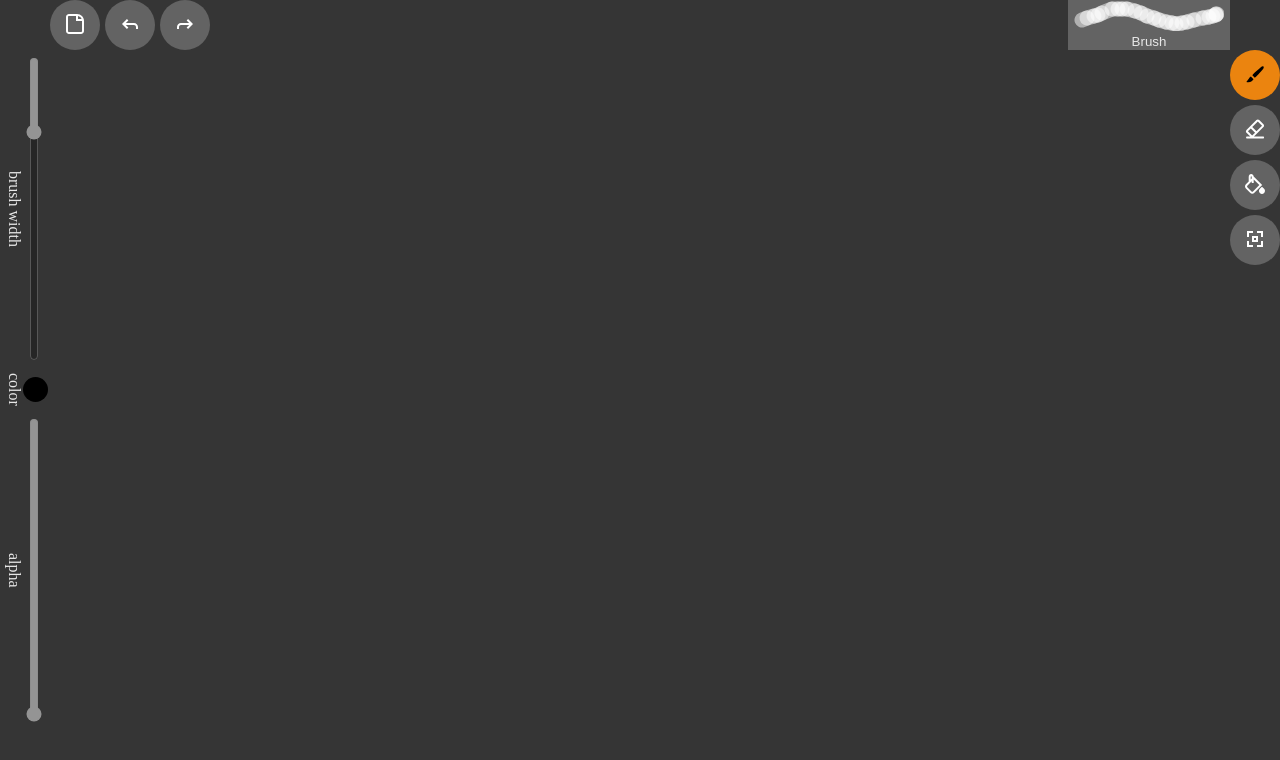
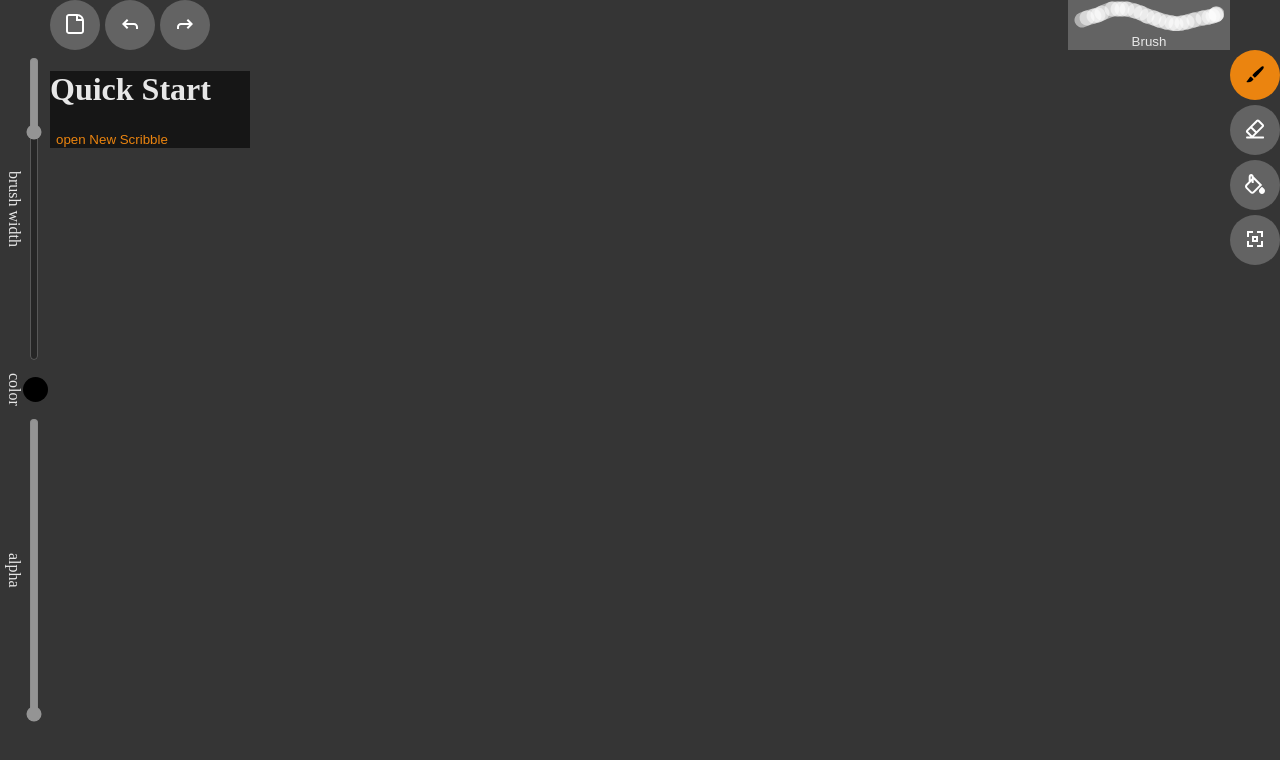
Before and after one commit to JuanLPalacios/Scribbles, a React (Create React App) app: page / in a window 1280 px wide. Shown: the top 760 px of the page. Built offline with nearby package versions, Linux system fonts and the light colour scheme.

Commit message:
Add quick start card place holder and fast create new scribble action

```diff
--- a/src/abstracts/Brush.tsx
+++ b/src/abstracts/Brush.tsx
@@ -20,7 +20,7 @@ export default abstract class Brush {
     toJSON():string{
         return JSON.stringify(this.toObj());
     }
-    abstract toObj():object
+    abstract toObj():any
     static formJson(json:string):Brush {
         return this.formObj(JSON.parse(json));
     }
--- a/src/components/Canvas.tsx
+++ b/src/components/Canvas.tsx
@@ -5,6 +5,7 @@ import { MenuContext } from '../contexts/MenuOptions';
 import Layer from './Layer';
 import { EditorContext } from '../contexts/DrawingState';
 import { CanvasEvent } from '../types/CanvasEvent';
+import { QuickStart } from './QuickStart';
 
 export const CanvasContext = createContext({});
 
@@ -243,7 +244,9 @@ function Canvas() {
                 onPointerLeave={pointermoveHandler}
                 onWheel={wheelHandler}
             >
-                {viewPort}
+                {editor.drawing?
+                    viewPort
+                    :<QuickStart/>}
             </div>
         </CanvasContext.Provider>
     );
--- /dev/null
+++ b/src/components/QuickStart.tsx
@@ -0,0 +1,35 @@
+import '../css/QuickStart.css';
+import { useContext } from 'react';
+import { createLayer } from '../generators/createLayer';
+import { EditorContext } from '../contexts/DrawingState';
+
+export const QuickStart = () => {
+    const [, editorDispatch] = useContext(EditorContext);
+    const newFile = () => {
+        editorDispatch({
+            type: 'editor/load',
+            payload: {
+                name: 'new Scribble',
+                drawing: {
+                    width: 600,
+                    height: 600,
+                    layers: [
+                        createLayer(
+                            'Image',
+                            {
+                                position: [0, 0],
+                                size: [600, 600]
+                            }
+                        ),
+                    ],
+                    selectedLayer: 0
+                }
+            }
+        });
+    };
+
+    return <div className='QuickStart'>
+        <h1>Quick Start</h1>
+        <button onClick={newFile}>open New Scribble</button>
+    </div>;
+};
--- a/src/components/menu/EditBrushes.tsx
+++ b/src/components/menu/EditBrushes.tsx
@@ -1,3 +1,4 @@
+/* eslint-disable @typescript-eslint/no-explicit-any */
 import { useCallback, useContext, useState, useEffect } from 'react';
 import '../../css/Menu.css';
 import demoStroke from '../../demo/strokePreview.json';
@@ -22,7 +23,7 @@ export const EditBrushes = () => {
         brushes
     } = options;
     const [id] = useState(uid());
-    const [currentBrush, setBrush] = useState<object>({
+    const [currentBrush, setBrush] = useState<any>({
         scribbleBrushType: 2,
         brushType: 1,
         angle: 0,
@@ -62,7 +63,7 @@ export const EditBrushes = () => {
         const errors = { name: new Array<string>(), width: new Array<string>(), height: new Array<string>() };
         if(('name' in currentBrush)&&(typeof currentBrush.name == 'string'))
             if(currentBrush.name.match(/[.,#%&{}\\<>*?/$!'":@+`|=]/gi))
-                errors.name.push('Shuld not contain forbidden characters');
+                errors.name.push('Should not contain forbidden characters');
         const isValid = Object.values(errors).reduce((total, value)=> total + value.length, 0) === 0;
         if(isValid){
             brushes[selectedBrush].loadObj(currentBrush);
--- /dev/null
+++ b/src/css/QuickStart.css
@@ -0,0 +1,8 @@
+.QuickStart,
+.QuickStart > * {
+  background: var(--background2-color);
+}
+
+.QuickStart button {
+  color: var(--main-color);
+}
```
